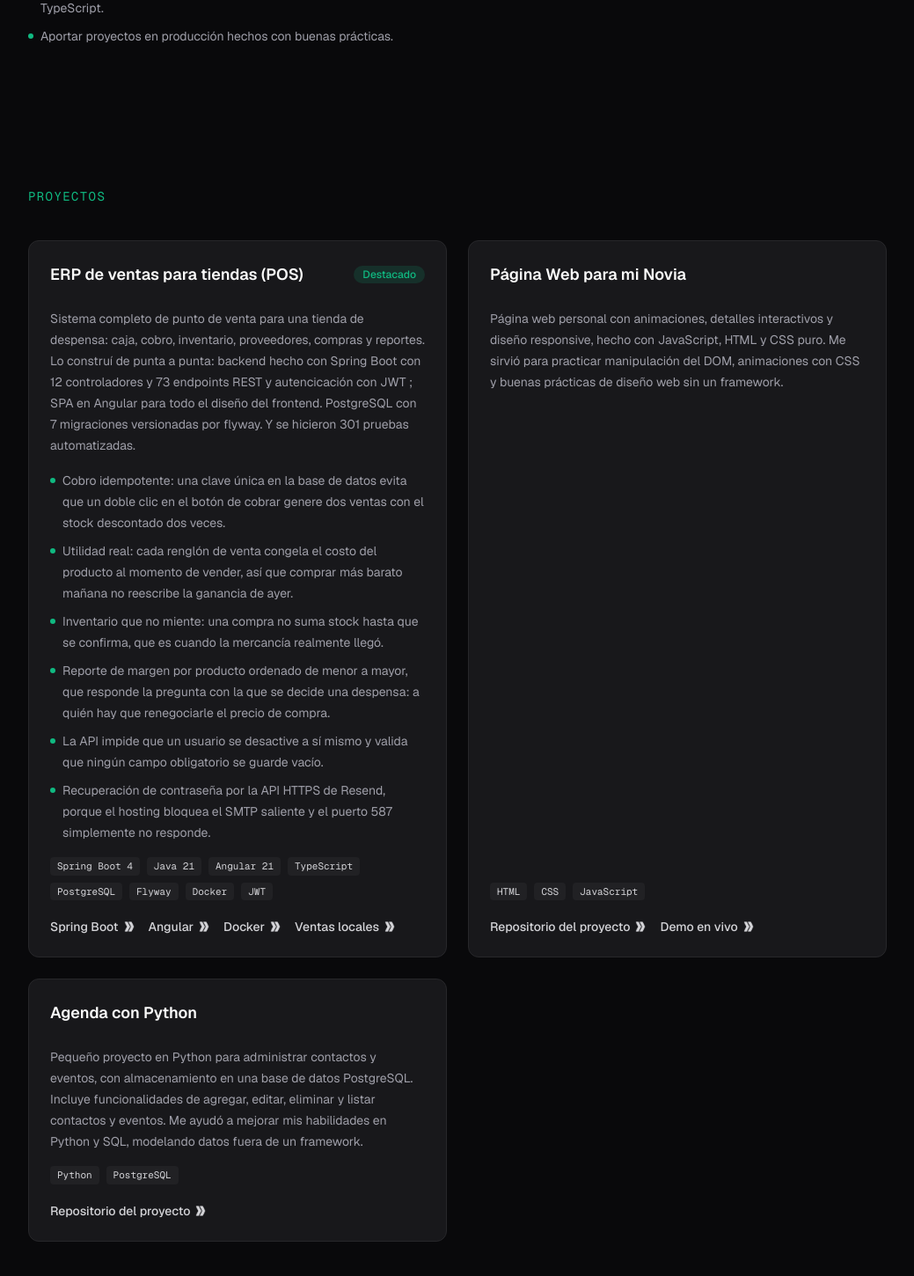
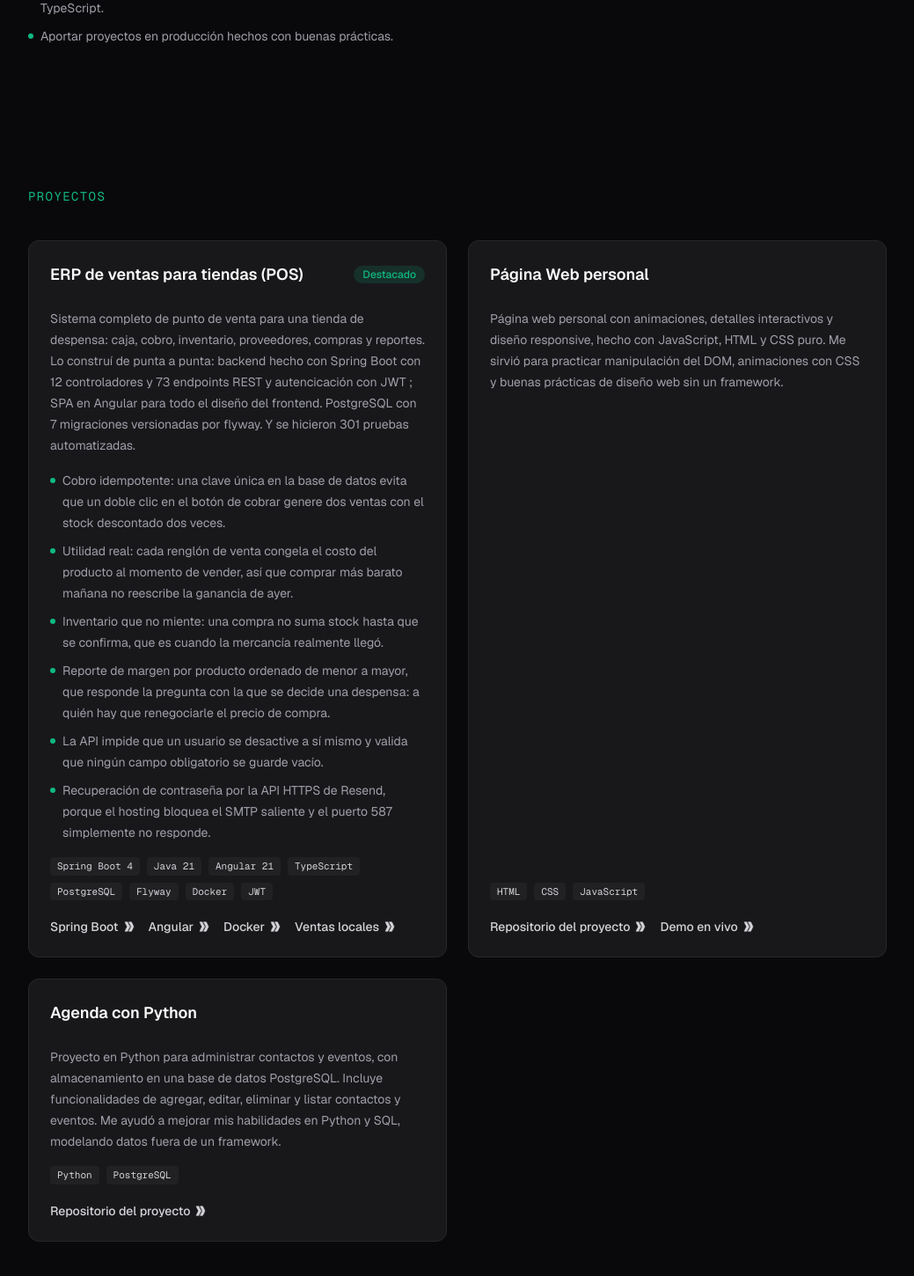
Before and after one commit to Erik-Bot23/Portafolio_web, a Next.js app: page / in a window 1280 px wide. Shown: the part 1059-2509 px from the top of the page at 88% size, without its empty margins (120-1159 px from the left). Built offline with nearby package versions, Linux system fonts and the light colour scheme.

Commit message:
Nueva actualización

```diff
--- a/src/data/projects.ts
+++ b/src/data/projects.ts
@@ -57,7 +57,7 @@ export const projects: Project[] = [
   },
   {
     id: "pagina-novia",
-    title: "Página Web para mi Novia",
+    title: "Página Web personal",
 
     description:
       "Página web personal con animaciones, detalles interactivos y diseño responsive, hecho con JavaScript, HTML y CSS puro. " +
@@ -73,7 +73,7 @@ export const projects: Project[] = [
     title: "Agenda con Python",
 
     description:
-      "Pequeño proyecto en Python para administrar contactos y eventos, con almacenamiento en una base de datos PostgreSQL. Incluye funcionalidades de agregar, editar, eliminar y listar contactos y eventos. " +
+      "Proyecto en Python para administrar contactos y eventos, con almacenamiento en una base de datos PostgreSQL. Incluye funcionalidades de agregar, editar, eliminar y listar contactos y eventos. " +
       "Me ayudó a mejorar mis habilidades en Python y SQL, modelando datos fuera de un framework.",
 
     tech: ["Python", "PostgreSQL"],
```
